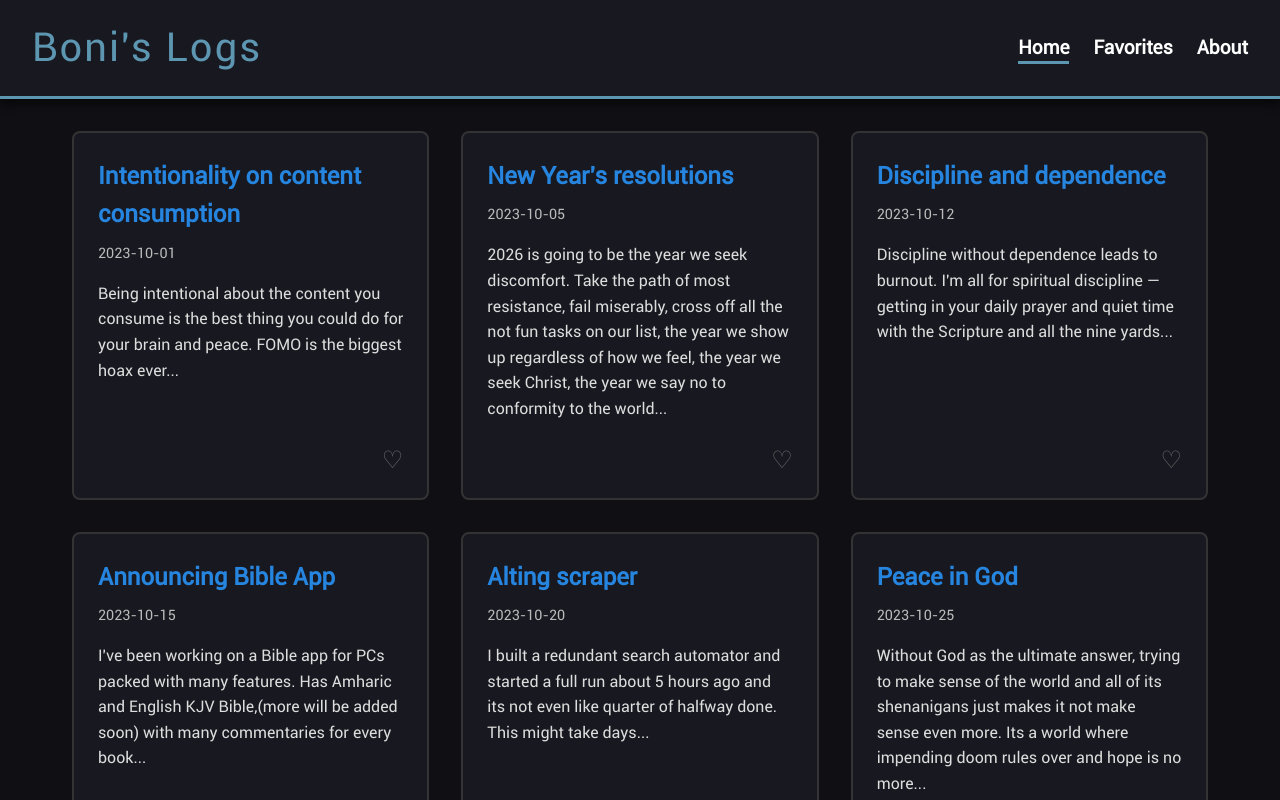
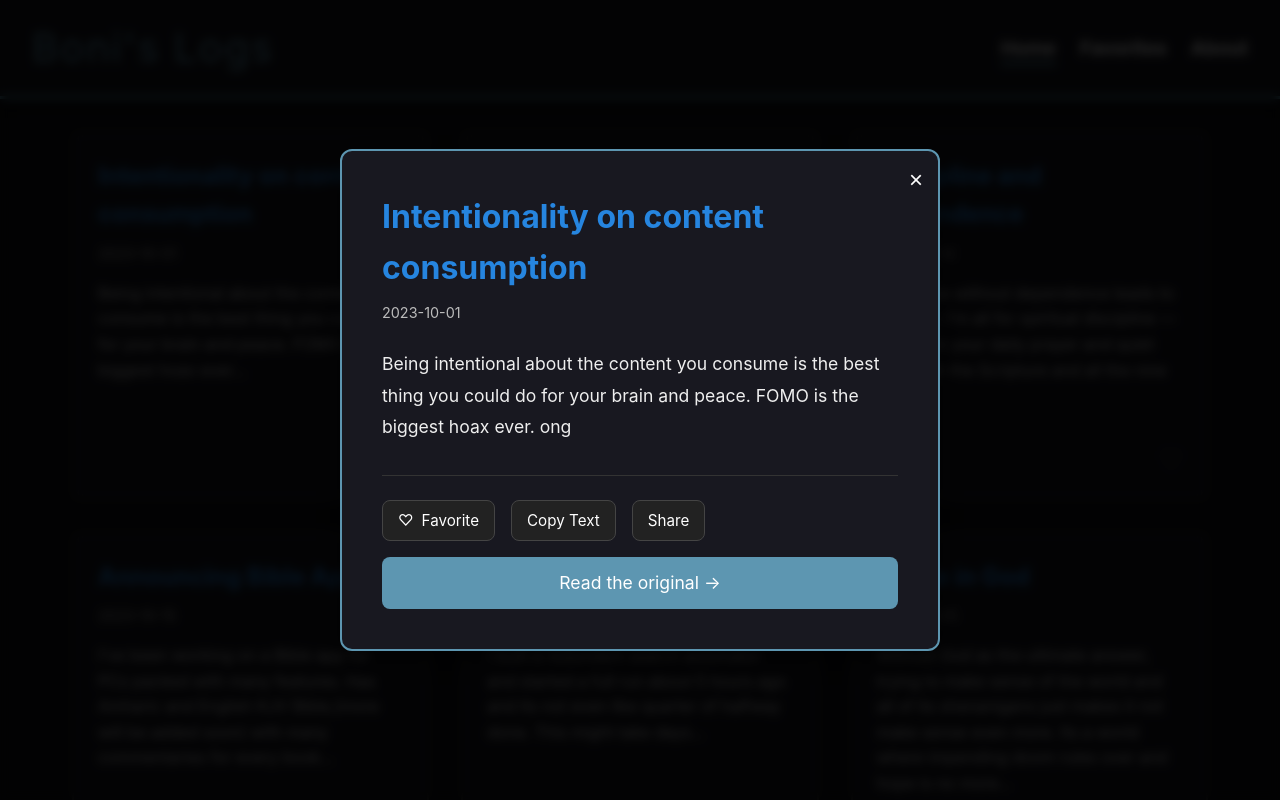
Before and after one commit to Bonsa-Dereje/bonisLogs-BlogSite, a plain HTML site: page index.html in a window 1280 px wide. Both pictures are taken after a click on the element 250 px from the left and 315 px from the top of the page. Shown: the top 800 px of the page. Drawn offline with Linux system fonts and the light colour scheme; a web font is replaced by a local one.

Commit message:
readme file

```diff
--- a/style.css
+++ b/style.css
@@ -1,6 +1,6 @@
 @font-face {
-    font-family: 'Roboto-Regular';
-    src: url('../fonts/Roboto-Regular.ttf') format('truetype');
+    font-family: 'SF Pro Display';
+    src: url('../fonts/SFPRODISPLAYMEDIUM.ttf') format('truetype');
     font-weight: 400;
     font-style: normal;
     font-display: swap;
@@ -15,7 +15,7 @@
 body {
     background-color: #0f0f14;
     color: #ffffff;
-    font-family: 'Roboto-Regular', system-ui, sans-serif;
+    font-family: 'SF Pro Display', system-ui, sans-serif;
     line-height: 1.6;
     display: flex;
     flex-direction: column;
@@ -31,11 +31,10 @@ header {
     align-items: center;
     flex-wrap: wrap;
     box-shadow: 0 4px 10px rgba(0, 0, 0, 0.6);
-    font-family: 'Roboto-Regular', system-ui, sans-serif;
 }
 
 .logo {
-    font-family: 'Roboto-Regular', system-ui, sans-serif;
+    font-family: 'SF Pro Display', system-ui, sans-serif;
     font-size: 2.5rem;
     color: #5d96b1;
     text-decoration: none;
@@ -51,7 +50,6 @@ nav ul {
     display: flex;
     list-style: none;
     gap: 1.5rem;
-    font-family: 'Roboto-Regular', system-ui, sans-serif;
 }
 
 nav a {
@@ -61,7 +59,6 @@ nav a {
     font-size: 1.2rem;
     position: relative;
     padding-bottom: 5px;
-    font-family: 'Roboto-Regular', system-ui, sans-serif;
 }
 
 nav a::after {
@@ -75,10 +72,7 @@ nav a::after {
     transition: width 0.3s;
 }
 
-nav a:hover::after {
-    width: 100%;
-}
-
+nav a:hover::after,
 nav a.active::after {
     width: 100%;
 }
@@ -89,23 +83,10 @@ main {
     width: 100%;
     margin: 0 auto;
     padding: 2rem;
-    font-family: 'Roboto-Regular', system-ui, sans-serif;
 }
 
-h1 {
-    font-family: 'Roboto-Regular', system-ui, sans-serif;
-    color: #2685df;
-    margin-bottom: 1rem;
-}
-
-h2 {
-    font-family: 'Roboto-Regular', system-ui, sans-serif;
-    color: #2685df;
-    margin-bottom: 1rem;
-}
-
-h3 {
-    font-family: 'Roboto-Regular', system-ui, sans-serif;
+h1, h2, h3 {
+    font-family: 'SF Pro Display', system-ui, sans-serif;
     color: #2685df;
     margin-bottom: 1rem;
 }
@@ -117,32 +98,28 @@ h3 {
     background-color: #2a2a35;
     border: 2px solid #5d96b1;
     border-radius: 10px;
-    font-family: 'Roboto-Regular', system-ui, sans-serif;
 }
 
 .hero h1 {
     font-size: 3rem;
-    color: #2685df;
-    font-family: 'Roboto-Regular', system-ui, sans-serif;
 }
 
 .search-container {
     display: flex;
     justify-content: center;
     margin-bottom: 2rem;
-    font-family: 'Roboto-Regular', system-ui, sans-serif;
 }
 
 #searchInput {
     padding: 10px 15px;
-    font-family: 'Roboto-Regular', system-ui, sans-serif;
+    font-family: 'SF Pro Display', system-ui, sans-serif;
     font-size: 1.1rem;
     border: 2px solid #5d96b1;
     border-radius: 25px;
     width: 100%;
     max-width: 400px;
     background-color: #181820;
-    color: #ffffff;
+    color: white;
     outline: none;
     transition: box-shadow 0.3s;
 }
@@ -155,20 +132,17 @@ h3 {
     display: grid;
     grid-template-columns: repeat(auto-fill, minmax(300px, 1fr));
     gap: 2rem;
-    font-family: 'Roboto-Regular', system-ui, sans-serif;
 }
 
 .blog-card {
     background: #181820;
-    border: 2px solid #333333;
+    border: 2px solid #333;
     border-radius: 8px;
     padding: 1.5rem;
     position: relative;
     transition: transform 0.3s, box-shadow 0.3s;
     display: flex;
     flex-direction: column;
-    color: #ffffff;
-    font-family: 'Roboto-Regular', system-ui, sans-serif;
 }
 
 .blog-card:hover {
@@ -179,22 +153,18 @@ h3 {
 .blog-card h3 {
     font-size: 1.5rem;
     margin-bottom: 0.5rem;
-    color: #2685df;
-    font-family: 'Roboto-Regular', system-ui, sans-serif;
 }
 
 .blog-card .date {
     font-size: 0.9rem;
-    color: #bbbbbb;
+    color: #bbb;
     margin-bottom: 1rem;
-    font-family: 'Roboto-Regular', system-ui, sans-serif;
 }
 
 .blog-card p {
     flex: 1;
     margin-bottom: 1.5rem;
-    color: #dddddd;
-    font-family: 'Roboto-Regular', system-ui, sans-serif;
+    color: #ddd;
 }
 
 .fav-btn {
@@ -203,9 +173,8 @@ h3 {
     border: none;
     cursor: pointer;
     font-size: 1.5rem;
-    color: #666666;
+    color: #666;
     transition: color 0.2s, transform 0.2s;
-    font-family: 'Roboto-Regular', system-ui, sans-serif;
 }
 
 .fav-btn.active {
@@ -229,18 +198,15 @@ footer {
     padding: 3rem 2rem;
     text-align: center;
     margin-top: auto;
-    font-family: 'Roboto-Regular', system-ui, sans-serif;
 }
 
 .newsletter {
     max-width: 500px;
     margin: 0 auto 2rem;
-    font-family: 'Roboto-Regular', system-ui, sans-serif;
 }
 
 .newsletter h3 {
     color: #5d96b1;
-    font-family: 'Roboto-Regular', system-ui, sans-serif;
 }
 
 .newsletter-form {
@@ -249,7 +215,6 @@ footer {
     margin-top: 1rem;
     flex-wrap: wrap;
     justify-content: center;
-    font-family: 'Roboto-Regular', system-ui, sans-serif;
 }
 
 .newsletter-form input {
@@ -258,25 +223,25 @@ footer {
     min-width: 200px;
     border: none;
     border-radius: 5px;
-    font-family: 'Roboto-Regular', system-ui, sans-serif;
+    font-family: 'SF Pro Display', system-ui, sans-serif;
     background-color: #222222;
-    color: #ffffff;
+    color: white;
 }
 
 .newsletter-form button {
     padding: 10px 20px;
     background-color: #5d96b1;
-    color: #ffffff;
+    color: white;
     border: none;
     border-radius: 5px;
-    font-family: 'Roboto-Regular', system-ui, sans-serif;
+    font-family: 'SF Pro Display', system-ui, sans-serif;
     font-size: 1.2rem;
     cursor: pointer;
     transition: background 0.3s;
 }
 
 .newsletter-form button:hover {
-    background-color: #ffffff;
+    background-color: white;
     color: #5d96b1;
 }
 
@@ -287,22 +252,138 @@ footer {
     border-radius: 5px;
     max-width: 800px;
     margin: 0 auto;
-    color: #ffffff;
-    font-family: 'Roboto-Regular', system-ui, sans-serif;
 }
 
-.error-msg {
-    color: #ff7b7b;
-    font-size: 0.9rem;
-    margin-top: 5px;
-    display: none;
-    font-family: 'Roboto-Regular', system-ui, sans-serif;
+.error-msg { color: #ff7b7b; font-size: 0.9rem; margin-top: 5px; display: none; }
+.success-msg { color: #7bffb2; font-size: 1rem; margin-top: 10px; display: none; }
+
+.modal-overlay {
+    position: fixed;
+    top: 0; left: 0;
+    width: 100%; height: 100%;
+    background-color: rgba(0,0,0,0.85);
+    z-index: 1000;
+    display: flex;
+    justify-content: center;
+    align-items: center;
+    opacity: 0;
+    visibility: hidden;
+    transition: opacity 0.3s, visibility 0.3s;
+    backdrop-filter: blur(5px);
 }
 
-.success-msg {
-    color: #7bffb2;
-    font-size: 1rem;
-    margin-top: 10px;
-    display: none;
-    font-family: 'Roboto-Regular', system-ui, sans-serif;
+.modal-overlay.active { opacity: 1; visibility: visible; }
+
+.modal-content {
+    background-color: #181820;
+    padding: 2.5rem;
+    border-radius: 12px;
+    border: 2px solid #5d96b1;
+    max-width: 600px;
+    width: 90%;
+    max-height: 90vh;
+    overflow-y: auto;
+    position: relative;
+    transform: scale(0.7);
+    opacity: 0;
+    transition: transform 0.4s cubic-bezier(0.175, 0.885, 0.32, 1.275), opacity 0.4s;
+    box-shadow: 0 10px 30px rgba(0,0,0,0.5);
 }
+
+.modal-overlay.active .modal-content { transform: scale(1); opacity: 1; }
+
+.modal-close {
+    position: absolute;
+    top: 15px; right: 15px;
+    background: none;
+    border: none;
+    color: #ffffff;
+    font-size: 1.5rem;
+    cursor: pointer;
+    transition: color 0.2s;
+}
+
+.modal-close:hover { color: #5d96b1; }
+
+.modal-header h2 {
+    font-size: 2rem;
+    color: #2685df;
+    margin-bottom: 0.5rem;
+}
+
+.modal-date {
+    display: block;
+    color: #bbb;
+    margin-bottom: 1.5rem;
+    font-size: 0.9rem;
+}
+
+.modal-body {
+    margin-bottom: 2rem;
+    line-height: 1.8;
+    color: #eeeeee;
+    font-size: 1.1rem;
+}
+
+.modal-actions {
+    display: flex;
+    gap: 1rem;
+    flex-wrap: wrap;
+    margin-top: 2rem;
+    border-top: 1px solid #333333;
+    padding-top: 1.5rem;
+}
+
+.action-btn {
+    display: flex;
+    align-items: center;
+    gap: 8px;
+    padding: 10px 15px;
+    border-radius: 8px;
+    border: 1px solid #444444;
+    background-color: #222222;
+    color: white;
+    font-family: 'SF Pro Display', system-ui, sans-serif;
+    font-size: 0.95rem;
+    cursor: pointer;
+    transition: all 0.2s;
+}
+
+.action-btn:hover {
+    background-color: #333333;
+    border-color: #5d96b1;
+    transform: translateY(-2px);
+}
+
+.action-btn i { font-style: normal; }
+.action-btn.favorite-btn.active { color: #5d96b1; border-color: #5d96b1; }
+
+.redirect-btn {
+    width: 100%;
+    margin-top: 1rem;
+    padding: 12px;
+    background-color: #5d96b1;
+    color: white;
+    border: none;
+    border-radius: 8px;
+    font-family: 'SF Pro Display', system-ui, sans-serif;
+    font-size: 1.1rem;
+    cursor: pointer;
+    text-align: center;
+    text-decoration: none;
+    display: block;
+    transition: background 0.2s, transform 0.2s;
+}
+
+.redirect-btn:hover {
+    background-color: #ffffff;
+    color: #5d96b1;
+    transform: translateY(-2px);
+}
+
+@media (max-width: 768px) {
+    header { flex-direction: column; gap: 1rem; }
+    .hero h1 { font-size: 2rem; }
+    .newsletter-form { flex-direction: column; }
+    .newsletter-form button { width: 100%; }
+}
```
Also changed, not shown: 1 other file.
